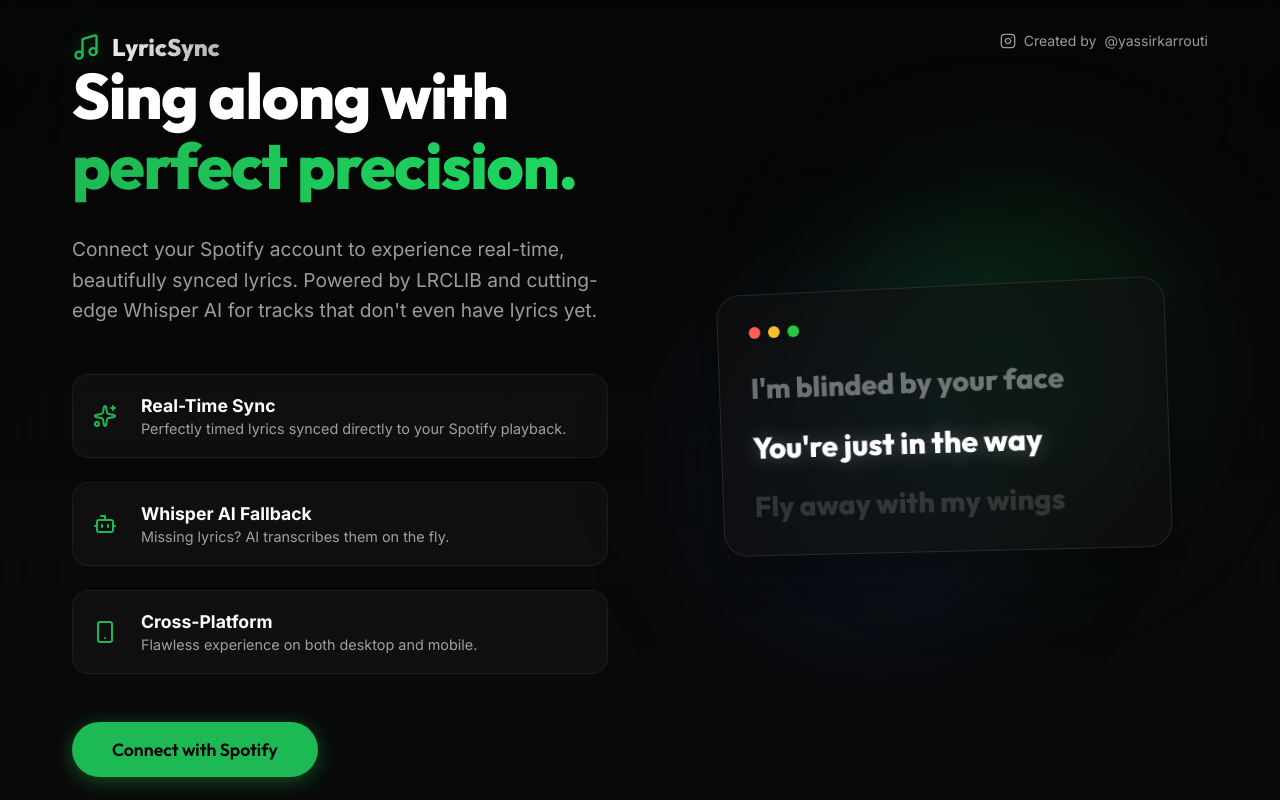
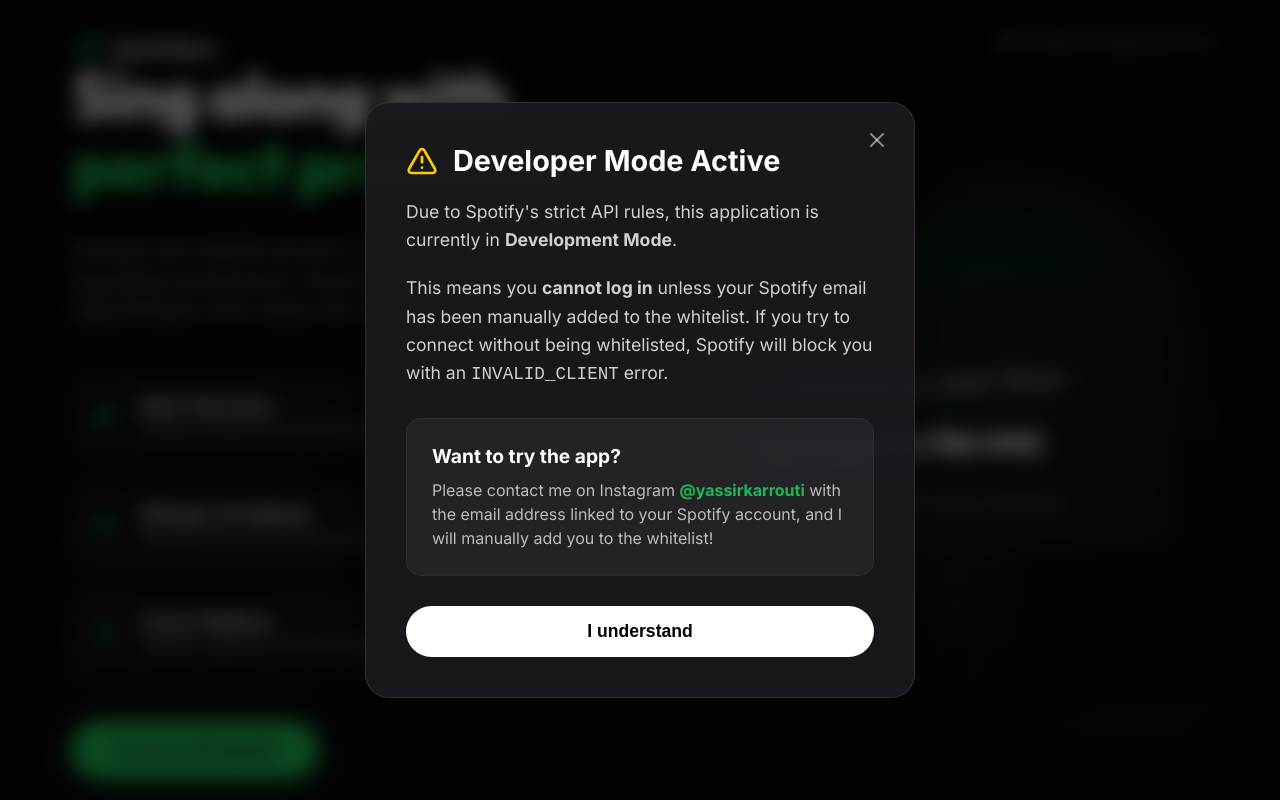
Before and after one commit to trxshi747/LyricSync, a React (Vite) app in the folder frontend/: page / in a window 1280 px wide. Built offline with nearby package versions, Linux system fonts and the light colour scheme; no server answers.

Commit message:
Add Spotify Development Mode whitelist warning modal to landing page

```diff
--- a/frontend/src/App.jsx
+++ b/frontend/src/App.jsx
@@ -1,6 +1,6 @@
 import React, { useState, useEffect, useRef } from 'react';
 import axios from 'axios';
-import { Music, Play, Sparkles, Bot, Smartphone } from 'lucide-react';
+import { Music, Play, Sparkles, Bot, Smartphone, AlertTriangle, X } from 'lucide-react';
 import LyricsView from './components/LyricsView';
 
 const BACKEND_URL = import.meta.env.VITE_BACKEND_URL || 'http://localhost:3001';
@@ -13,6 +13,7 @@ function App() {
   const [isLoadingLyrics, setIsLoadingLyrics] = useState(false);
   const [isAiFallback, setIsAiFallback] = useState(false);
   const [authError, setAuthError] = useState(null);
+  const [showWhitelistModal, setShowWhitelistModal] = useState(true);
 
   // Translation state
   const [translatedLyrics, setTranslatedLyrics] = useState(null);
@@ -302,6 +303,56 @@ function App() {
                 </div>
               </div>
             </div>
+
+            {showWhitelistModal && (
+              <div style={{
+                position: 'fixed', top: 0, left: 0, right: 0, bottom: 0,
+                background: 'rgba(0,0,0,0.6)', backdropFilter: 'blur(10px)',
+                display: 'flex', alignItems: 'center', justifyContent: 'center',
+                zIndex: 1000, padding: '20px'
+              }}>
+                <div style={{
+                  background: 'rgba(25, 25, 30, 0.95)', border: '1px solid rgba(255,255,255,0.1)',
+                  borderRadius: '24px', padding: '40px', maxWidth: '550px', width: '100%',
+                  position: 'relative', boxShadow: '0 20px 50px rgba(0,0,0,0.5)'
+                }}>
+                  <button
+                    onClick={() => setShowWhitelistModal(false)}
+                    style={{ position: 'absolute', top: '20px', right: '20px', background: 'transparent', border: 'none', color: 'rgba(255,255,255,0.5)', cursor: 'pointer', display: 'flex', alignItems: 'center', justifyContent: 'center', padding: '5px' }}
+                  >
+                    <X size={24} />
+                  </button>
+
+                  <div style={{ display: 'flex', alignItems: 'center', gap: '15px', marginBottom: '20px', color: '#ffcc00' }}>
+                    <AlertTriangle size={32} />
+                    <h2 style={{ margin: 0, fontSize: '1.8rem', color: 'white' }}>Developer Mode Active</h2>
+                  </div>
+
+                  <p style={{ color: 'rgba(255,255,255,0.8)', fontSize: '1.1rem', lineHeight: '1.6', marginBottom: '20px' }}>
+                    Due to Spotify's strict API rules, this application is currently in <strong>Development Mode</strong>.
+                  </p>
+                  <p style={{ color: 'rgba(255,255,255,0.8)', fontSize: '1.1rem', lineHeight: '1.6', marginBottom: '30px' }}>
+                    This means you <strong>cannot log in</strong> unless your Spotify email has been manually added to the whitelist. If you try to connect without being whitelisted, Spotify will block you with an <code>INVALID_CLIENT</code> error.
+                  </p>
+
+                  <div style={{ background: 'rgba(255,255,255,0.05)', padding: '25px', borderRadius: '15px', border: '1px solid rgba(255,255,255,0.05)' }}>
+                    <h3 style={{ margin: '0 0 10px 0', fontSize: '1.2rem', color: 'white' }}>Want to try the app?</h3>
+                    <p style={{ margin: 0, color: 'rgba(255,255,255,0.7)', lineHeight: '1.5' }}>
+                      Please contact me on Instagram <strong><a href="https://www.instagram.com/yassirkarrouti/" target="_blank" rel="noreferrer" style={{ color: '#1db954', textDecoration: 'none' }}>@yassirkarrouti</a></strong> with the email address linked to your Spotify account, and I will manually add you to the whitelist!
+                    </p>
+                  </div>
+
+                  <button
+                    onClick={() => setShowWhitelistModal(false)}
+                    style={{ width: '100%', padding: '15px', background: 'white', color: 'black', border: 'none', borderRadius: '30px', fontSize: '1.1rem', fontWeight: 'bold', cursor: 'pointer', marginTop: '30px', transition: 'opacity 0.2s' }}
+                    onMouseOver={(e) => e.target.style.opacity = 0.9}
+                    onMouseOut={(e) => e.target.style.opacity = 1}
+                  >
+                    I understand
+                  </button>
+                </div>
+              </div>
+            )}
           </main>
         ) : (
           <main className="main-display">
```
